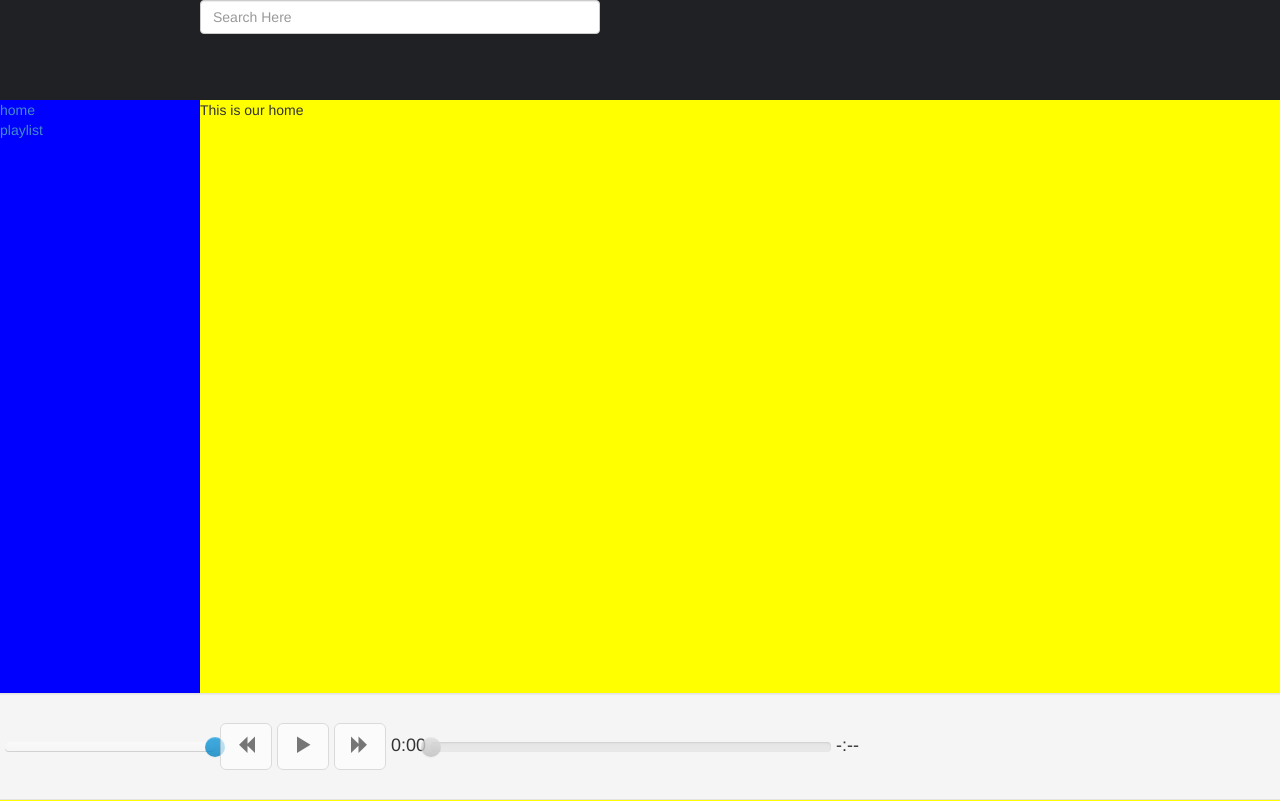
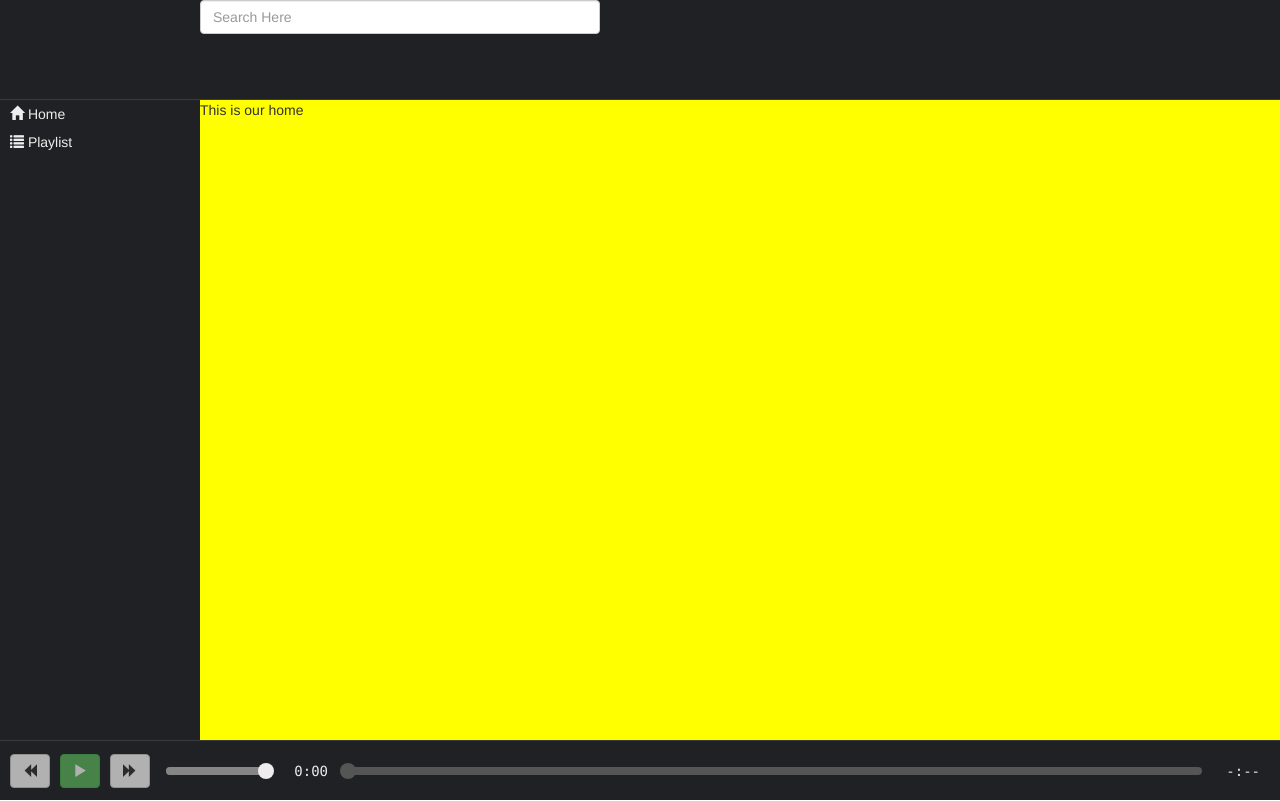
Before and after one commit to karamanolev/WhatManager2, a Django app: template templates/whatify/index.html in a window 1280 px wide. Run offline with Django 3.2, Linux system fonts and the light colour scheme; the template is opened without the code that fills it, so the values that code supplies are empty; parts of the project's set-up code (start-up, migrations or seed data) failed here and were passed over.

Commit message:
Some frontend on whatify.

```diff
--- /dev/null
+++ b/static/css/bootstrap-slider.css
@@ -0,0 +1,132 @@
+/*! =======================================================
+                      VERSION  4.0.2
+========================================================= */
+/*! =========================================================
+ * bootstrap-slider.js
+ *
+ * Maintainers:
+ *		Kyle Kemp
+ *			- Twitter: @seiyria
+ *			- Github:  seiyria
+ *		Rohit Kalkur
+ *			- Twitter: @Rovolutionary
+ *			- Github:  rovolution
+ *
+ * =========================================================
+ *
+ * Licensed under the Apache License, Version 2.0 (the "License");
+ * you may not use this file except in compliance with the License.
+ * You may obtain a copy of the License at
+ *
+ * http://www.apache.org/licenses/LICENSE-2.0
+ *
+ * Unless required by applicable law or agreed to in writing, software
+ * distributed under the License is distributed on an "AS IS" BASIS,
+ * WITHOUT WARRANTIES OR CONDITIONS OF ANY KIND, either express or implied.
+ * See the License for the specific language governing permissions and
+ * limitations under the License.
+ * ========================================================= */
+.slider {
+    display: inline-block;
+    vertical-align: middle;
+    position: relative;
+}
+
+.slider.slider-horizontal {
+    width: 100%;
+    height: 16px;
+}
+
+.slider.slider-horizontal .slider-track {
+    height: 8px;
+    width: 100%;
+    margin-top: -5px;
+    top: 50%;
+    left: 0;
+}
+
+.slider.slider-horizontal .slider-selection {
+    height: 100%;
+    top: 0;
+    bottom: 0;
+}
+
+.slider.slider-horizontal .slider-handle {
+    margin-left: -8px;
+    margin-top: -4px;
+}
+
+.slider.slider-vertical {
+    height: 210px;
+    width: 20px;
+}
+
+.slider.slider-vertical .slider-track {
+    width: 10px;
+    height: 100%;
+    margin-left: -5px;
+    left: 50%;
+    top: 0;
+}
+
+.slider.slider-vertical .slider-selection {
+    width: 100%;
+    left: 0;
+    top: 0;
+    bottom: 0;
+}
+
+.slider.slider-vertical .slider-handle {
+    margin-left: -5px;
+    margin-top: -10px;
+}
+
+.slider.slider-disabled .slider-handle {
+    background-color: #555555;
+}
+
+.slider.slider-disabled .slider-track {
+    background-color: #555555;
+    cursor: not-allowed;
+}
+
+.slider input {
+    display: none;
+}
+
+.slider .tooltip.top {
+    margin-top: -36px;
+}
+
+.slider .tooltip-inner {
+    white-space: nowrap;
+}
+
+.slider .hide {
+    display: none;
+}
+
+.slider-track {
+    position: absolute;
+    cursor: pointer;
+    background-color: #4b4b4c;
+    border-radius: 4px;
+}
+
+.slider-selection {
+    position: absolute;
+    background-color: #858586;
+    box-sizing: border-box;
+    border-radius: 4px;
+}
+
+.slider-handle {
+    position: absolute;
+    width: 16px;
+    height: 16px;
+    background-color: #5cb85c;
+}
+
+.slider-handle.round {
+    border-radius: 50%;
+}
--- a/static/whatify/player/player.html
+++ b/static/whatify/player/player.html
@@ -1,40 +1,31 @@
-<div class="container-fluid" style="position: fixed; bottom: 0; left: 0; right: 0;">
-    <div class="row">
-        <div class="col-xs-12 well" style="margin-bottom: 0;">
-            <h4>
-                <volume-slider ng-model="volume"></volume-slider>
-
-
-                <button class="btn btn-default btn-lg" ng-disabled="!playlist.canBackward"
+<button class="btn btn-default" ng-disabled="!playlist.canBackward"
         ng-click="playlist.backward()">
     <span class="glyphicon glyphicon-backward"></span>
 </button>
 
 <!-- Play/Pause buttons -->
-                <button class="btn btn-default btn-lg" ng-show="!player.isPlaying"
+<button class="btn btn-success" ng-show="!player.isPlaying"
         ng-click="player.play()" ng-disabled="playlist.currentItem === null">
     <span class="glyphicon glyphicon-play"></span>
 </button>
 
-                <button class="btn btn-default btn-lg" ng-show="player.isPlaying"
+<button class="btn btn-success" ng-show="player.isPlaying"
         ng-click="player.pause()">
     <span class="glyphicon glyphicon-pause"></span>
 </button>
 <!-- End Play/Pause buttons -->
 
-                <button class="btn btn-default btn-lg" ng-disabled="!playlist.canForward"
+<button class="btn btn-default" ng-disabled="!playlist.canForward"
         ng-click="playlist.forward()">
     <span class="glyphicon glyphicon-forward"></span>
 </button>
 
-                {{ player.currentTime | asTime }}
+<span class="volume-slider" volume-slider ng-model="volume"></span>
 
-                <seek-slider ng-model="player.currentTime" duration="{{ player.duration }}"
-                             style="width: 400px;">
-                </seek-slider>
+<span class="time elapsed">{{ player.currentTime | asTime }}</span>
 
-                <span>{{ player.duration | asTime }}</span>
-            </h4>
-        </div>
-    </div>
-</div>
+<span class="seek-slider" seek-slider ng-model="player.currentTime"
+      duration="{{ player.duration }}">
+</span>
+
+<span class="time total">{{ player.duration | asTime }}</span>
--- a/static/whatify/player/player.js
+++ b/static/whatify/player/player.js
@@ -166,11 +166,10 @@ angular.
 
         return {
             template: '<input type="text">',
-            replace: true,
             require: '?ngModel',
             link: function(scope, element, attrs, ngModel) {
                 if (!ngModel) return;
-                var slider = $(element[0]).slider({
+                var slider = $(element.children()[0]).slider({
                     min: 0,
                     max: 100,
                     value: volumeToPercent(ngModel.$viewValue || 0)
@@ -192,7 +191,6 @@ angular.
         var scale = 1000;
         return {
             template: '<input type="text">',
-            replace: true,
             require: '?ngModel',
             link: function(scope, element, attrs, ngModel) {
                 var isSliding = false;
@@ -202,7 +200,7 @@ angular.
                 }
 
                 if (!ngModel) return;
-                var slider = $(element[0]).slider({
+                var slider = $(element.children()[0]).slider({
                     min: 0,
                     max: scale,
                     value: 0,
--- /dev/null
+++ b/static/whatify/whatify.css
@@ -0,0 +1,80 @@
+html,
+body {
+  height: 100%;
+}
+body {
+  display: flex;
+  flex-flow: column;
+}
+.whatify-header-bar {
+  border-bottom: 1px solid #393b40;
+  background: #202124;
+  height: 100px;
+  padding-left: 200px;
+}
+.whatify-header-bar input {
+  width: 400px;
+}
+.whatify-left-bar {
+  background: #202124;
+  width: 200px;
+}
+.whatify-left-bar * {
+  color: #eeeeee;
+}
+.whatify-left-bar ul.menu {
+  display: block;
+  list-style: none;
+  margin: 0;
+  padding: 0;
+}
+.whatify-left-bar ul.menu a {
+  display: block;
+  color: inherit;
+  text-decoration: inherit;
+  padding: 4px 10px;
+}
+.whatify-left-bar ul.menu > li {
+  cursor: pointer;
+}
+.whatify-left-bar ul.menu > li:hover {
+  background: #383a3f;
+}
+.whatify-main-pane {
+  background: yellow;
+  flex: 1;
+  overflow: auto;
+}
+.whatify-player-bar {
+  border-top: 1px solid #393b40;
+  height: 60px;
+  color: #eeeeee;
+  background: #202124;
+  font-family: "Lucida Console";
+  display: flex;
+  flex-direction: row;
+  align-items: center;
+  padding: 0 10px 0 10px;
+}
+.whatify-player-bar > * {
+  margin-right: 10px;
+}
+.whatify-player-bar .volume-slider {
+  margin: 0 20px 0 6px;
+  display: inline-block;
+  width: 100px;
+}
+.whatify-player-bar .volume-slider .slider-handle {
+  background-color: #EEEEEE;
+}
+.whatify-player-bar .time {
+  width: 42px;
+  /* Enough to fit 5 chars */
+
+  text-align: right;
+}
+.whatify-player-bar .seek-slider {
+  margin: 0 16px 0 10px;
+  display: inline-block;
+  flex: 1;
+}
--- /dev/null
+++ b/static/whatify/whatify.less
@@ -0,0 +1,92 @@
+@darkPanelBackground: #202124;
+@darkPanelBorderColor: #393b40;
+
+html, body {
+  height: 100%;
+}
+
+body {
+  display: flex;
+  flex-flow: column;
+}
+
+.whatify-header-bar {
+  border-bottom: 1px solid @darkPanelBorderColor;
+  background: @darkPanelBackground;
+  height: 100px;
+  padding-left: 200px;
+
+  input {
+    width: 400px;
+  }
+}
+
+.whatify-left-bar {
+  * {
+    color: #eeeeee;
+  }
+  background: @darkPanelBackground;
+  width: 200px;
+
+  ul.menu {
+    display: block;
+    list-style: none;
+    margin: 0;
+    padding: 0;
+    a {
+      display: block;
+      color: inherit;
+      text-decoration: inherit;
+      padding: 4px 10px;
+    }
+    > li {
+      cursor: pointer;
+    }
+    > li:hover {
+      background: lighten(@darkPanelBackground, 10%);
+    }
+  }
+}
+
+.whatify-main-pane {
+  background: yellow;
+  flex: 1;
+  overflow: auto;
+}
+
+.whatify-player-bar {
+  border-top: 1px solid @darkPanelBorderColor;
+  height: 60px;
+  color: #eeeeee;
+  background: @darkPanelBackground;
+  font-family: "Lucida Console";
+  display: flex;
+  flex-direction: row;
+  align-items: center;
+  padding: 0 10px 0 10px;
+
+  > * {
+    margin-right: 10px;
+  }
+
+  .volume-slider {
+    margin: 0 20px 0 6px;
+    display: inline-block;
+    width: 100px;
+
+    .slider-handle {
+      background-color: #EEEEEE;
+    }
+  }
+
+  .time {
+    width: 42px; /* Enough to fit 5 chars */
+    text-align: right;
+  }
+
+  .seek-slider {
+    margin: 0 16px 0 10px;
+    display: inline-block;
+    flex: 1;
+  }
+}
--- a/templates/whatify/index.html
+++ b/templates/whatify/index.html
@@ -3,7 +3,8 @@
 <html ng-app="whatify">
 <head>
     <link rel="stylesheet" href="{% static 'css/bootstrap.min.css' %}">
-    <link rel="stylesheet" href="{% static 'css/bootstrap-slider.min.css' %}">
+    <link rel="stylesheet" href="{% static 'css/bootstrap-slider.css' %}">
+    <link rel="stylesheet" href="{% static 'whatify/whatify.css' %}">
     <script src="{% static 'js/jquery-2.1.1.min.js' %}"></script>
     <script src="{% static 'js/bootstrap.js' %}"></script>
     <script src="{% static 'js/angular.min.js' %}"></script>
@@ -17,42 +18,6 @@
     <script src="{% static 'whatify/home/home.js' %}"></script>
     <script src="{% static 'whatify/player/player.js' %}"></script>
     <script src="{% static 'whatify/searchBar/searchBar.js' %}"></script>
-    <style type="text/css">
-        html, body {
-            height: 100%;
-        }
-
-        body {
-            display: flex;
-            flex-flow: column;
-        }
-
-        .whatify-header-bar {
-            background: #202124;
-            height: 100px;
-            padding-left: 200px;
-        }
-
-        .whatify-left-bar {
-            background: blue;
-            width: 200px;
-        }
-
-        .whatify-main-pane {
-            background: yellow;
-            flex: 1;
-            overflow: auto;
-        }
-
-        .whatify-player-bar {
-            height: 100px;
-            background: green;
-        }
-
-        .whatify-header-bar input {
-            width: 400px;
-        }
-    </style>
 </head>
 <body>
 
@@ -60,8 +25,20 @@
 </div>
 <div style="flex: 1; display: flex;">
     <div class="whatify-left-bar">
-        <a href="#/">home</a><br>
-        <a href="#/playlist">playlist</a>
+        <ul class="menu">
+            <li>
+                <a href="#/">
+                    <span class="glyphicon glyphicon-home"></span>
+                    Home
+                </a>
+            </li>
+            <li>
+                <a href="#/playlist">
+                    <span class="glyphicon glyphicon-list"></span>
+                    Playlist
+                </a>
+            </li>
+        </ul>
     </div>
     <div class="whatify-main-pane" ng-view>
         <div ng-view></div>
```
Also changed, not shown: static/css/bootstrap-slider.min.css (deleted). Lines whose indentation alone changed are shown as unchanged.
